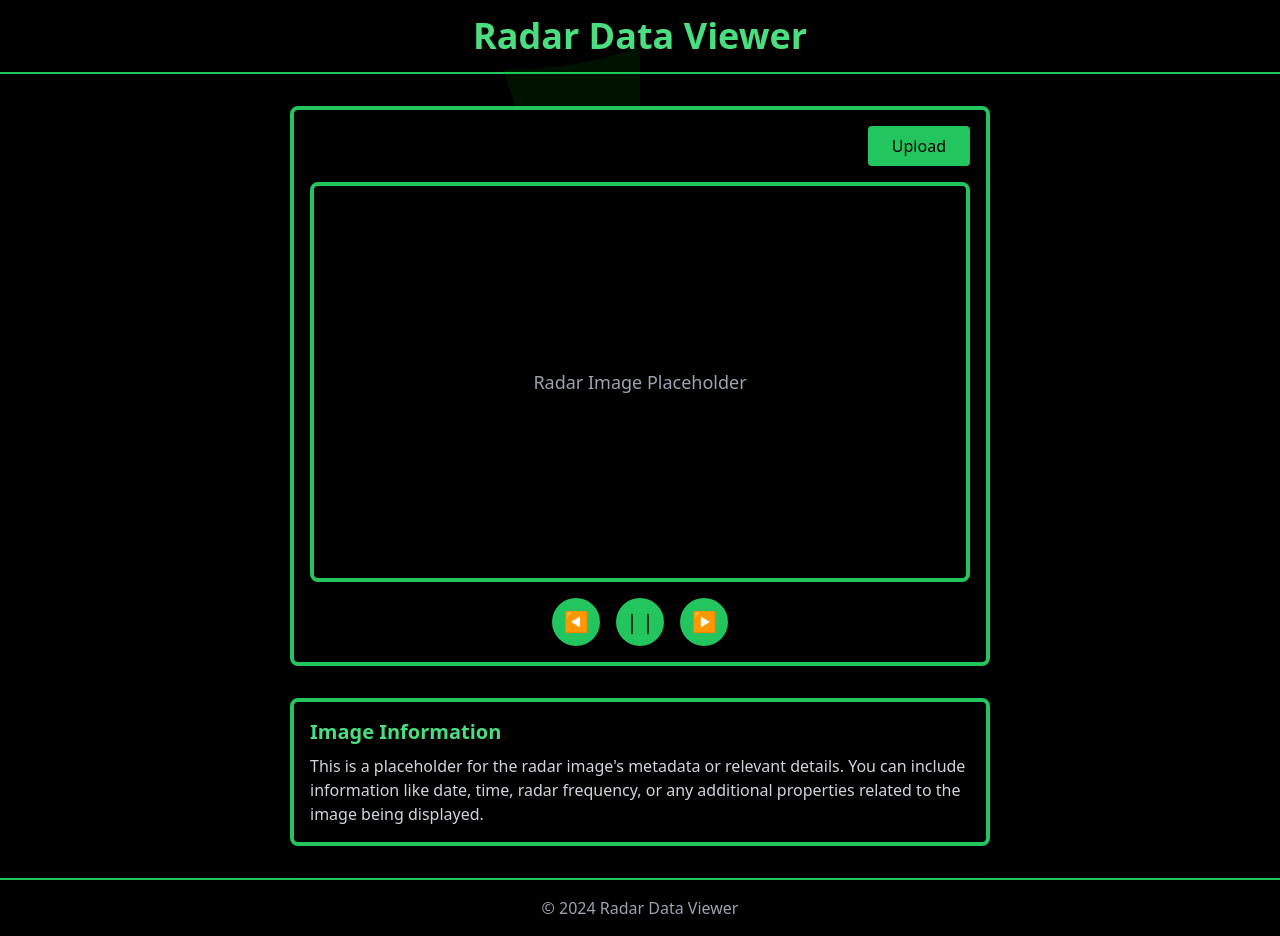
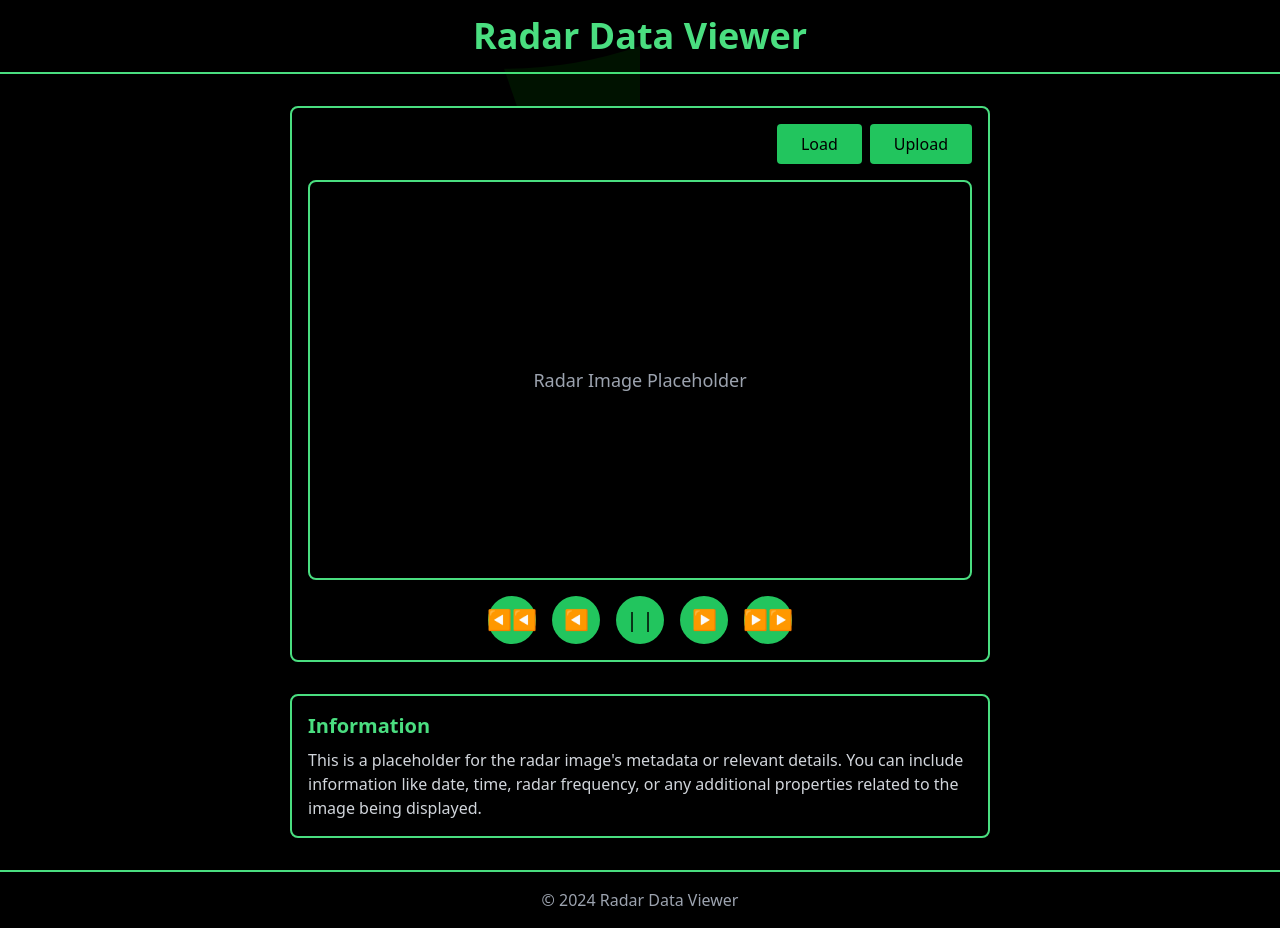
Before and after one commit to jakaria98/Radar-Data-Viewer, a React (Vite) app in the folder frontend/: page / in a window 1280 px wide. Built offline with nearby package versions, Linux system fonts and the light colour scheme.

Commit message:
Design Modification done on Data Viewer page

```diff
--- /dev/null
+++ b/frontend/src/Components/BackgroundAnimation.jsx
@@ -0,0 +1,31 @@
+import React, { useEffect, useState } from "react";
+
+const BackgroundAnimation = () => {
+	const [sweepAngle, setSweepAngle] = useState(0);
+
+	// Animating the radar sweep
+	useEffect(() => {
+		const interval = setInterval(() => {
+			setSweepAngle((prev) => (prev + 1) % 360);
+		}, 50);
+		return () => clearInterval(interval);
+	}, []);
+	return (
+		<svg
+			xmlns="http://www.w3.org/2000/svg"
+			className="w-[90%] h-[90%] opacity-70"
+			viewBox="0 0 100 100"
+			preserveAspectRatio="xMidYMid meet"
+		>
+			{/* Radar Sweeping Beam */}
+			<path
+				d={`M50 50 L50 0 A50 50 0 0 1 ${
+					50 + 50 * Math.cos((sweepAngle * Math.PI) / 180)
+				} ${50 - 50 * Math.sin((sweepAngle * Math.PI) / 180)} Z`}
+				fill="rgba(0, 255, 0, 0.1)"
+			/>
+		</svg>
+	);
+};
+
+export default BackgroundAnimation;
--- a/frontend/src/Components/Footer.jsx
+++ b/frontend/src/Components/Footer.jsx
@@ -2,7 +2,7 @@ import React from "react";
 
 const Footer = () => {
 	return (
-		<footer className="bg-black border-t-2 border-green-500 py-4 mt-auto">
+		<footer className="bg-black border-t-2 border-green-400 py-4 mt-auto">
 			<p className="text-center text-gray-400">
 				© 2024 Radar Data Viewer
 			</p>
--- a/frontend/src/Components/Header.jsx
+++ b/frontend/src/Components/Header.jsx
@@ -2,7 +2,7 @@ import React from "react";
 
 const Header = () => {
 	return (
-		<header className="bg-black border-b-2 border-green-500 py-4">
+		<header className="bg-black border-b-2 border-green-400 py-4">
 			<h1 className="text-center text-4xl font-bold text-green-400">
 				Radar Data Viewer
 			</h1>
--- a/frontend/src/Pages/DataViewer.jsx
+++ b/frontend/src/Pages/DataViewer.jsx
@@ -1,39 +1,13 @@
-import React, { useEffect, useState } from "react";
+import React from "react";
+import BackgroundAnimation from "../Components/BackgroundAnimation";
 import Footer from "../Components/Footer";
 import Header from "../Components/Header";
 
 const DataViewer = () => {
-	const [sweepAngle, setSweepAngle] = useState(0);
-
-	// Animating the radar sweep
-	useEffect(() => {
-		const interval = setInterval(() => {
-			setSweepAngle((prev) => (prev + 1) % 360);
-		}, 50);
-		return () => clearInterval(interval);
-	}, []);
-
 	return (
 		<div className="min-h-screen flex flex-col bg-black text-white relative overflow-hidden">
 			<div className="absolute inset-0 pointer-events-none flex justify-center items-center">
-				<svg
-					xmlns="http://www.w3.org/2000/svg"
-					className="w-[90%] h-[90%] opacity-70"
-					viewBox="0 0 100 100"
-					preserveAspectRatio="xMidYMid meet"
-				>
-					{/* Radar Sweeping Beam */}
-					<path
-						d={`M50 50 L50 0 A50 50 0 0 1 ${
-							50 +
-							50 * Math.cos((sweepAngle * Math.PI) / 180)
-						} ${
-							50 -
-							50 * Math.sin((sweepAngle * Math.PI) / 180)
-						} Z`}
-						fill="rgba(0, 255, 0, 0.1)"
-					/>
-				</svg>
+				<BackgroundAnimation />
 			</div>
 
 			{/* Header */}
@@ -41,24 +15,29 @@ const DataViewer = () => {
 
 			{/* Main Content */}
 			<main className="flex-grow flex flex-col justify-center items-center py-8 relative z-10">
-				{/* Radar Viewer Container */}
-				<div className="w-[700px] bg-black border-4 border-green-500 rounded-lg shadow-xl p-4">
-					{/* Upload Button */}
-					<div className="text-right mb-4">
+				<div className="w-[700px] bg-black border-2 border-green-400 rounded-lg shadow-xl p-4">
+					<div className="text-right mb-4 flex justify-end gap-2">
+						<button className="bg-green-500 text-black px-6 py-2 rounded hover:bg-green-400">
+							Load
+						</button>
+
 						<button className="bg-green-500 text-black px-6 py-2 rounded hover:bg-green-400">
 							Upload
 						</button>
 					</div>
 
-					{/* Radar Viewer */}
-					<div className="bg-black border-4 border-green-500 rounded-lg w-full h-[400px] flex justify-center items-center">
+					{/* Radar Image Viewer */}
+					<div className="bg-black border-2 border-green-400 rounded-lg w-full h-[400px] flex justify-center items-center">
 						<p className="text-gray-400 text-lg">
 							Radar Image Placeholder
 						</p>
 					</div>
 
-					{/* Video Controls */}
+					{/* Image Controls */}
 					<div className="flex justify-center items-center mt-4 space-x-4">
+						<button className="w-12 h-12 bg-green-500 text-black rounded-full hover:bg-green-400 flex justify-center items-center text-xl">
+							◀️◀️
+						</button>
 						<button className="w-12 h-12 bg-green-500 text-black rounded-full hover:bg-green-400 flex justify-center items-center text-xl">
 							◀️
 						</button>
@@ -68,13 +47,16 @@ const DataViewer = () => {
 						<button className="w-12 h-12 bg-green-500 text-black rounded-full hover:bg-green-400 flex justify-center items-center text-xl">
 							▶️
 						</button>
+						<button className="w-12 h-12 bg-green-500 text-black rounded-full hover:bg-green-400 flex justify-center items-center text-xl">
+							▶️▶️
+						</button>
 					</div>
 				</div>
 
-				{/* Info Box */}
-				<div className="w-[700px] bg-black border-4 border-green-500 rounded-lg shadow-xl p-4 mt-8">
+				{/* Information of the image*/}
+				<div className="w-[700px] bg-black border-2 border-green-400 rounded-lg shadow-xl p-4 mt-8">
 					<h2 className="text-xl font-semibold text-green-400 mb-2">
-						Image Information
+						Information
 					</h2>
 					<p className="text-gray-300">
 						This is a placeholder for the radar image's
```
